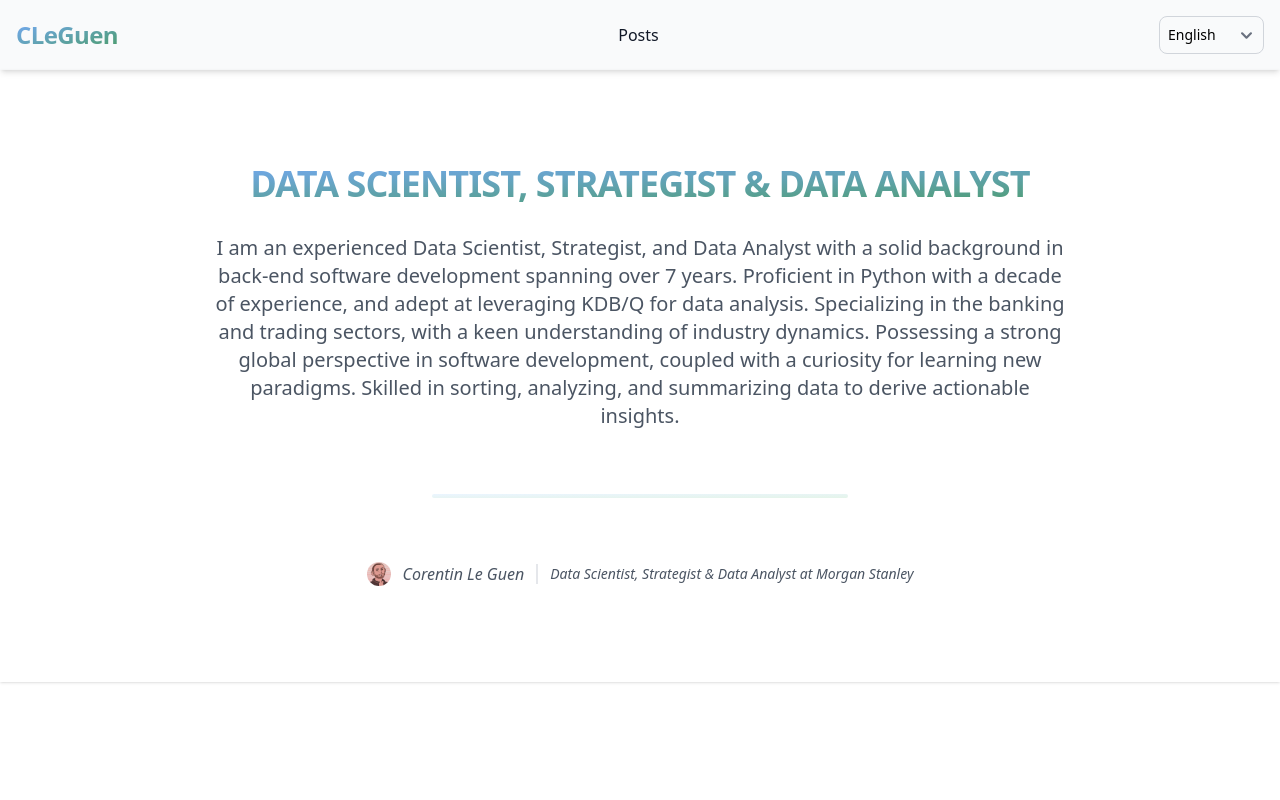
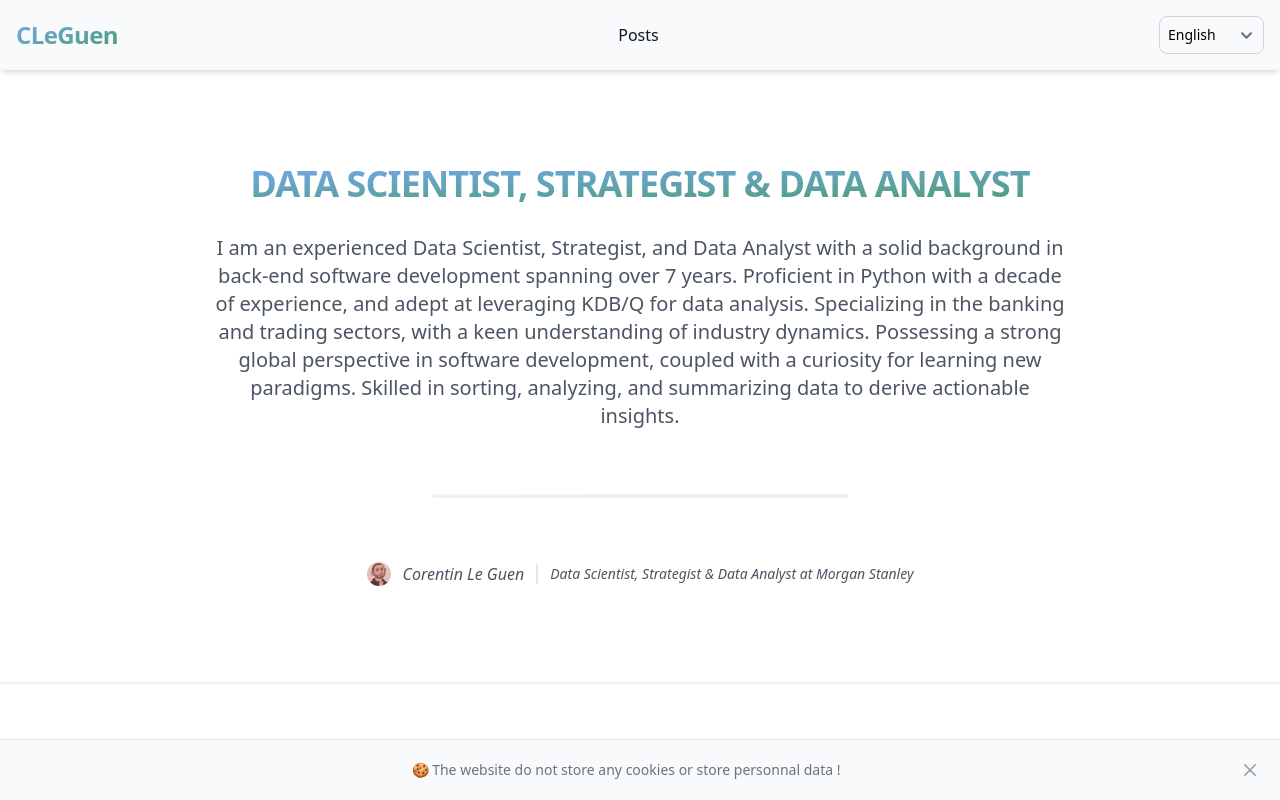
Before and after one commit to CorentinLeGuen/cleguen.com, a Nuxt app: page / in a window 1280 px wide. Shown: the top 800 px of the page. Built offline with nearby package versions, Linux system fonts and the light colour scheme.

Commit message:
Add cookie banner

```diff
--- a/app.vue
+++ b/app.vue
@@ -35,6 +35,24 @@
                 <NuxtPage />
             </div>
 
+            <div id="bottom-banner" tabindex="-1" class="fixed bottom-0 start-0 z-25 flex justify-between w-full p-4 border-t border-gray-200 bg-gray-50">
+                <div class="flex items-center mx-auto">
+                    <p class="flex items-center text-sm font-normal text-gray-500 dark:text-gray-400">
+                        <span>
+                            🍪 {{ $t('cookie_policy') }}
+                        </span>
+                    </p>
+                </div>
+                <div class="flex items-center">
+                    <button data-dismiss-target="#bottom-banner" type="button" class="flex-shrink-0 inline-flex justify-center w-7 h-7 items-center text-gray-400 hover:bg-gray-200 hover:text-gray-900 rounded-lg text-sm p-1.5 dark:hover:bg-gray-600 dark:hover:text-white">
+                        <svg class="w-3 h-3" aria-hidden="true" xmlns="http://www.w3.org/2000/svg" fill="none" viewBox="0 0 14 14">
+                            <path stroke="currentColor" stroke-linecap="round" stroke-linejoin="round" stroke-width="2" d="m1 1 6 6m0 0 6 6M7 7l6-6M7 7l-6 6"/>
+                        </svg>
+                        <span class="sr-only">Close banner</span>
+                    </button>
+                </div>
+            </div>
+
             <footer class="bg-white rounded-lg shadow m-3 mt-9">
                 <div class="w-full mx-auto max-w-screen-md p-3 flex items-center justify-between">
                     <span class="text-sm text-gray-500 sm:text-center">Cleguen © 2023 - {{ $t('all_right_reserved') }}</span>
--- a/i18n.config.ts
+++ b/i18n.config.ts
@@ -6,7 +6,7 @@ export default defineI18nConfig(() => ({
             welcome: 'Welcome',
             under_construction: 'This website is under construction.',
             contact: 'contact me',
-            cookie_policy: 'The website do not store any cookies or personnal data !',
+            cookie_policy: 'The website do not store any cookies or store personnal data !',
             under_construction_translate: 'Some pages are not yet translated.',
             all_right_reserved: 'All Rights Reserved.',
             homepage: 'Home',
@@ -64,7 +64,7 @@ export default defineI18nConfig(() => ({
             welcome: 'Bienvenue',
             under_construction: 'Ce site est en cours de construction.',
             contact: 'me contacter',
-            cookie_policy: 'Le site web ne sauvegarde pas de cookies ni vos données personnelles.',
+            cookie_policy: 'Le site web ne sauvegarde ni cookies ni données personnelles.',
             under_construction_translate: 'La plupart des pages ne sont pas encore traduites en français.',
             all_right_reserved: 'Tous Droits Réservés.',
             homepage: 'Page principale',
```
